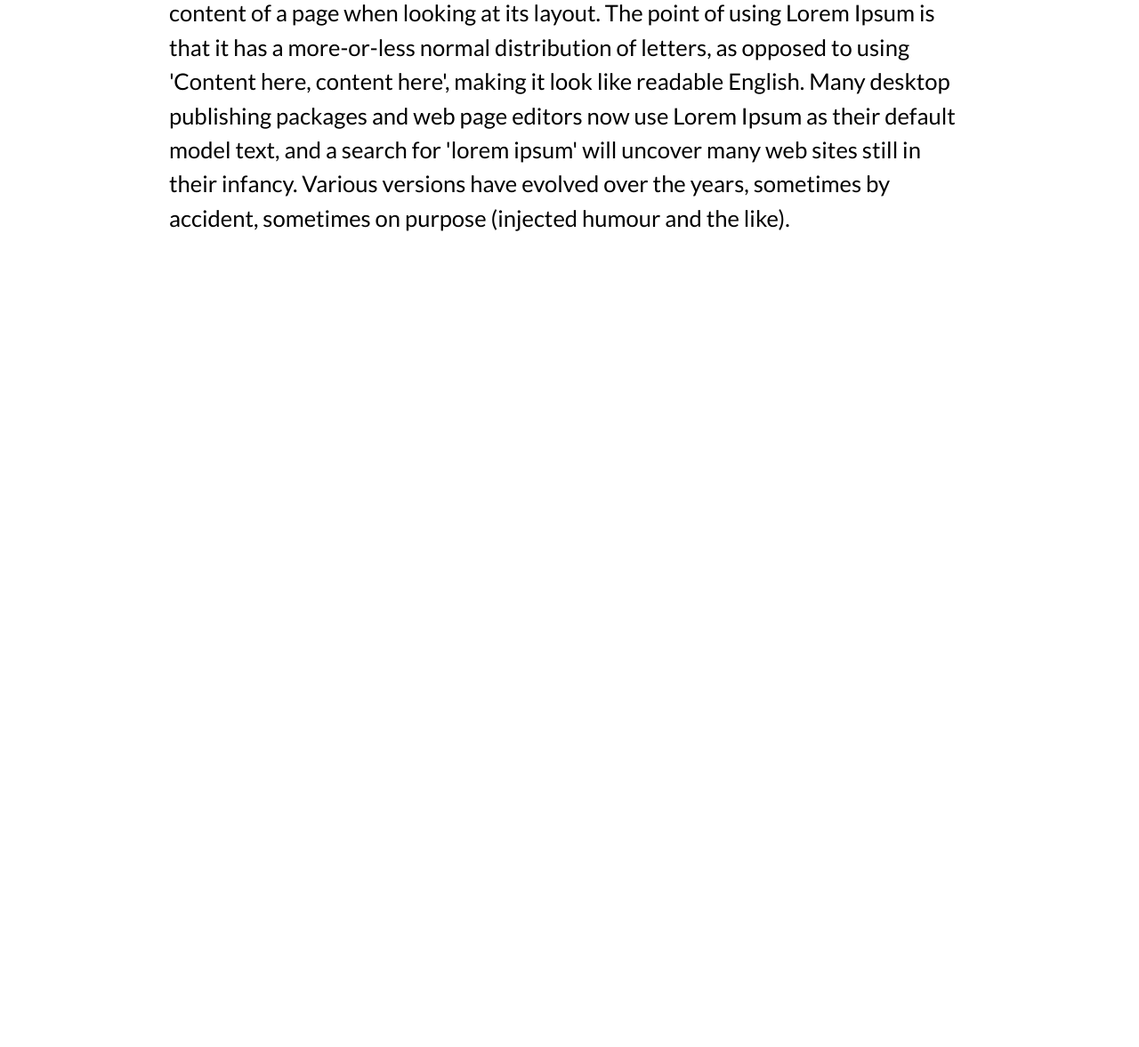
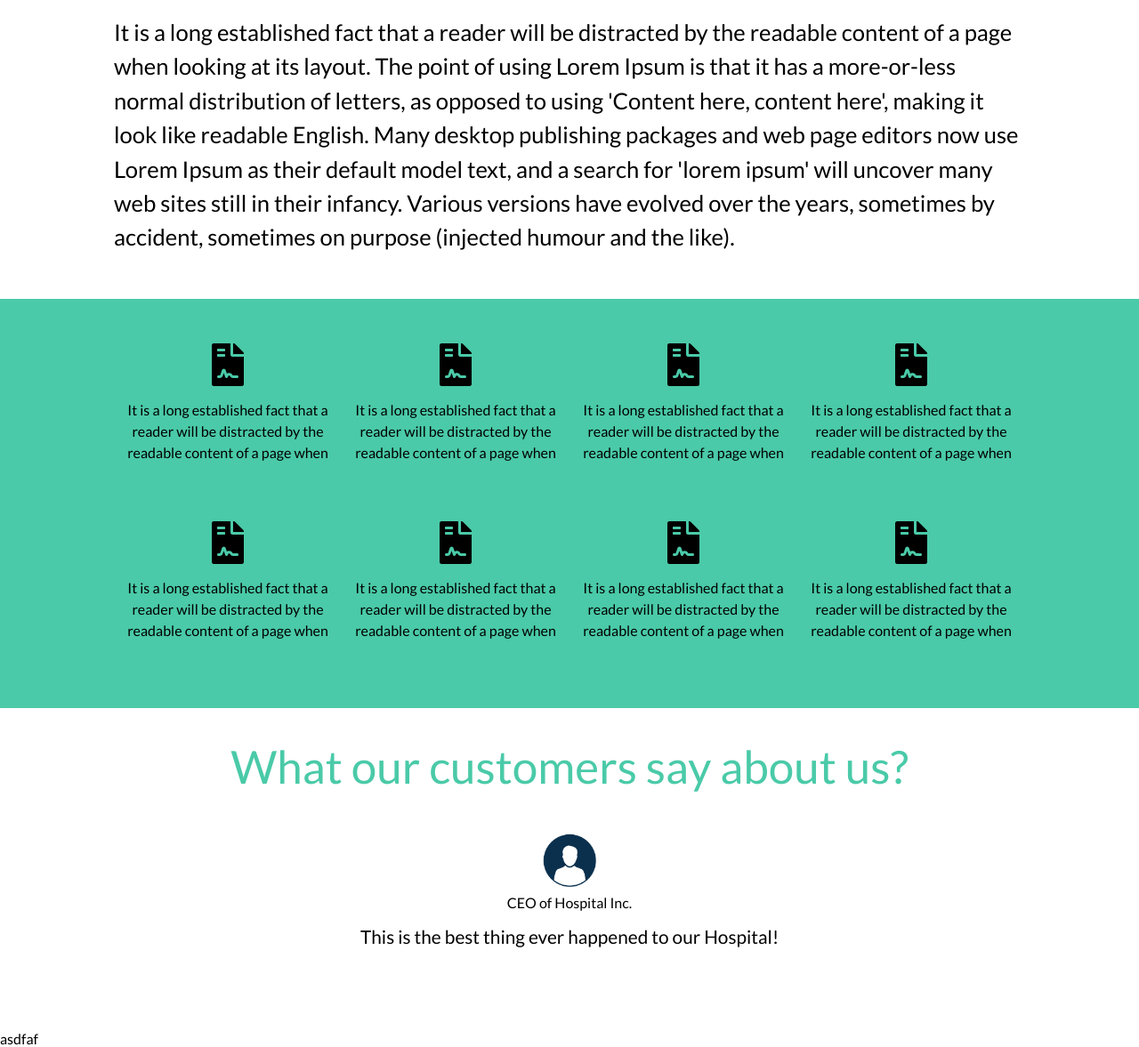
Before and after one commit to donor-management/Landing-Page, a plain HTML site: page index.html in a window 1280 px wide. Shown: the part 777-1954 px from the top of the page at 89% size. Before the commit the page ends 1051 px from the top, so only its background shows below. Drawn offline with Linux system fonts and the light colour scheme.

Commit message:
Added 'solution' and 'features' section to the page.

```diff
--- a/LESS/content.less
+++ b/LESS/content.less
@@ -1,8 +1,75 @@
 .main-content {
-    width: 900px;
+    width: 100%;
     margin: 0 auto;
+    padding: 0 0%;
+}
+.solution {
+    // width: 80%;
+    margin: 0 auto;
+    padding: 20px 0;
+
+    .solution-container {
+        width: 80%;
+        margin: 0 auto;
+        margin-bottom: 20px;
+
+        h1 {
+            margin: 20px 0;
+        }
+    }
 }
 
-.solution {
+.features {
+    background-color: @green;
+    padding: 30px 0;
 
+    .feature-container {
+        width: 80%;
+        margin: 0 auto;
+        display: flex;
+        justify-content: space-evenly;
+        flex-wrap: wrap;
+
+        .track {
+            width: 25%;
+            text-align: center;
+            border-radius: 50%;
+            margin: 20px 0;
+
+            p {
+                font-size: 1rem;
+                margin: 15px 7px;
+            }
+        }
+    }
 }
+
+.customer-reviews {
+    padding: 40px;
+    text-align: center;
+    // display: flex;
+    // align-items: center;
+
+    h2 {
+        color: @green;
+    }
+
+    .review {
+        width: 40%;
+        margin: 0 auto;
+        margin-top: 40px;
+    }
+
+    img {
+        width: 60px;
+    }
+
+    .about {
+        font-size: 1rem;
+    }
+
+    p {
+        font-size: 1.3rem;
+        color: black;
+    }
+}
--- a/LESS/global.less
+++ b/LESS/global.less
@@ -18,6 +18,7 @@
 
   h1 {
     font-size: 4rem;
+    color: @green;
   }
 
   h2 {
--- a/LESS/navbar.less
+++ b/LESS/navbar.less
@@ -3,8 +3,8 @@
     background-color: @navigation-border;
     display: flex;
     justify-content: space-between;
-    padding-left: 5%;
-    padding-right: 5%;
+    padding-left: 10%;
+    padding-right: 10%;
     align-items: center;
 
     nav {
--- a/index.html
+++ b/index.html
@@ -4,6 +4,7 @@
     <title>Donor Management</title>
     <link rel="stylesheet" type="text/css" media="screen" href="./CSS/index.css" />
     <link href="https://fonts.googleapis.com/css?family=Lato" rel="stylesheet">
+    <link rel="stylesheet" href="https://use.fontawesome.com/releases/v5.7.2/css/all.css" integrity="sha384-fnmOCqbTlWIlj8LyTjo7mOUStjsKC4pOpQbqyi7RrhN7udi9RwhKkMHpvLbHG9Sr" crossorigin="anonymous">
     <script src="" async></script>
   </head>
   <body>
@@ -27,19 +28,74 @@
       </header>
 
       <div class="main-content">
-        <section class="Solution">
-          <h1>The Solution</h1>
-          <p>It is a long established fact that a reader will be distracted by the readable content of a page when looking at its layout. The point of using Lorem Ipsum is that it has a more-or-less normal distribution of letters, as opposed to using 'Content here, content here', making it look like readable English. Many desktop publishing packages and web page editors now use Lorem Ipsum as their default model text, and a search for 'lorem ipsum' will uncover many web sites still in their infancy. Various versions have evolved over the years, sometimes by accident, sometimes on purpose (injected humour and the like).</p>
+        <section class="solution">
+          <div class="solution-container">
+            <h1>The Solution</h1>
+            <p>It is a long established fact that a reader will be distracted by the readable content of a page when looking at its layout. The point of using Lorem Ipsum is that it has a more-or-less normal distribution of letters, as opposed to using 'Content here, content here', making it look like readable English. Many desktop publishing packages and web page editors now use Lorem Ipsum as their default model text, and a search for 'lorem ipsum' will uncover many web sites still in their infancy. Various versions have evolved over the years, sometimes by accident, sometimes on purpose (injected humour and the like).</p>
+          </div>
         </section>
+
         <section class="features">
+          <div class="feature-container">
+            <div class="track">
+                <i class="fas fa-file-contract fa-3x"></i>
 
+                <p>It is a long established fact that a reader will be distracted by the readable content of a page when</p>
+            </div>
+            <div class="track">
+                <i class="fas fa-file-contract fa-3x"></i>
+
+                <p>It is a long established fact that a reader will be distracted by the readable content of a page when</p>
+            </div>
+            <div class="track">
+                <i class="fas fa-file-contract fa-3x"></i>
+
+                <p>It is a long established fact that a reader will be distracted by the readable content of a page when</p>
+            </div>
+            <div class="track">
+                <i class="fas fa-file-contract fa-3x"></i>
+
+                <p>It is a long established fact that a reader will be distracted by the readable content of a page when</p>
+            </div>
+            <div class="track">
+                <i class="fas fa-file-contract fa-3x"></i>
+
+                <p>It is a long established fact that a reader will be distracted by the readable content of a page when</p>
+            </div>
+            <div class="track">
+                <i class="fas fa-file-contract fa-3x"></i>
+
+                <p>It is a long established fact that a reader will be distracted by the readable content of a page when</p>
+            </div>
+            <div class="track">
+                <i class="fas fa-file-contract fa-3x"></i>
+
+                <p>It is a long established fact that a reader will be distracted by the readable content of a page when</p>
+            </div>
+            <div class="track">
+                <i class="fas fa-file-contract fa-3x"></i>
+
+                <p>It is a long established fact that a reader will be distracted by the readable content of a page when</p>
+            </div>
+          </div>
         </section>
-        <section class="sign-up">
+
+        <section class="customer-reviews">
+          <h2>What our customers say about us? <h2>
+          <div class="review">
+            <img src="assets/display_pic.png" alt="">
+            <p class="about">CEO of Hospital Inc.</p>
+            <p>This is the best thing ever happened to our Hospital!</p>
+          </div>
+        </section>
+
+        <section class="subscribe">
 
         </section>
 
         <footer>
-
+<br>
+<br> asdfaf
         </footer>
       </div>
 
```
Also changed, not shown: CSS/index.css, assets/display_pic.png (added).
